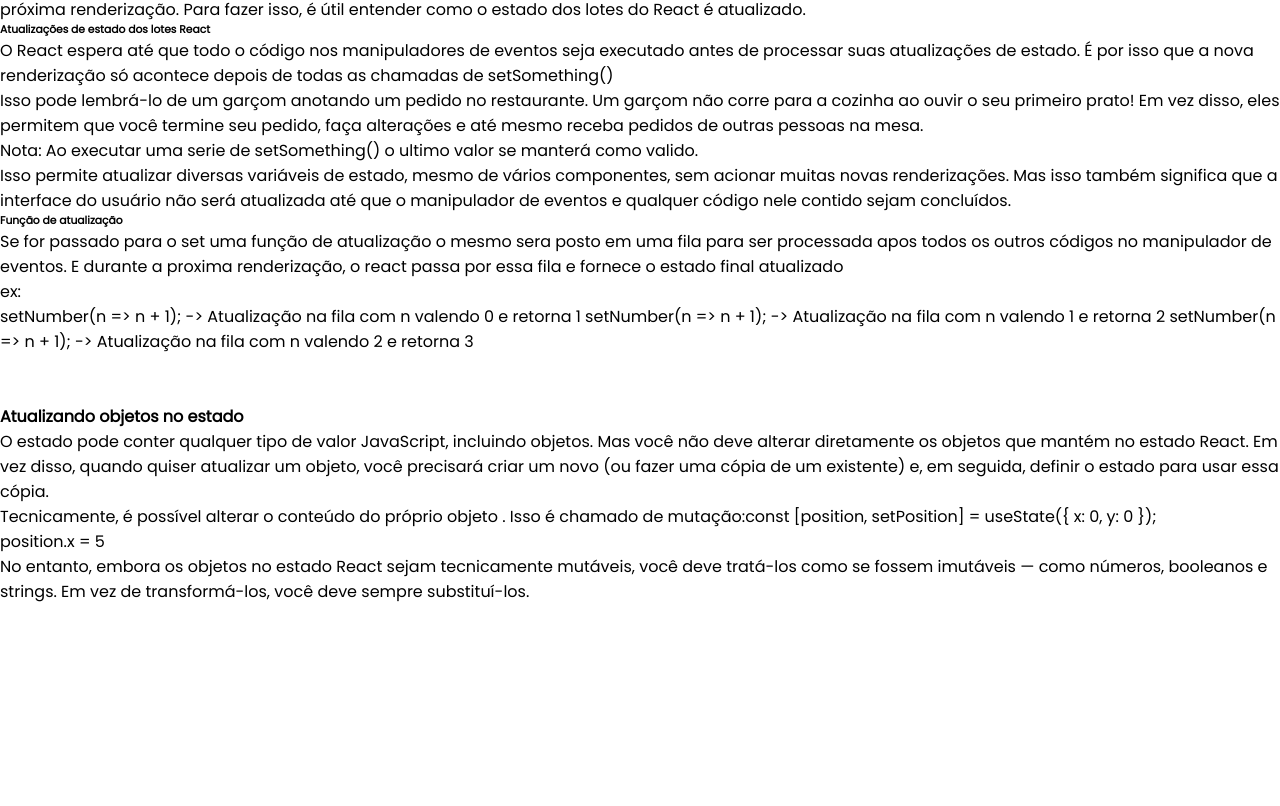
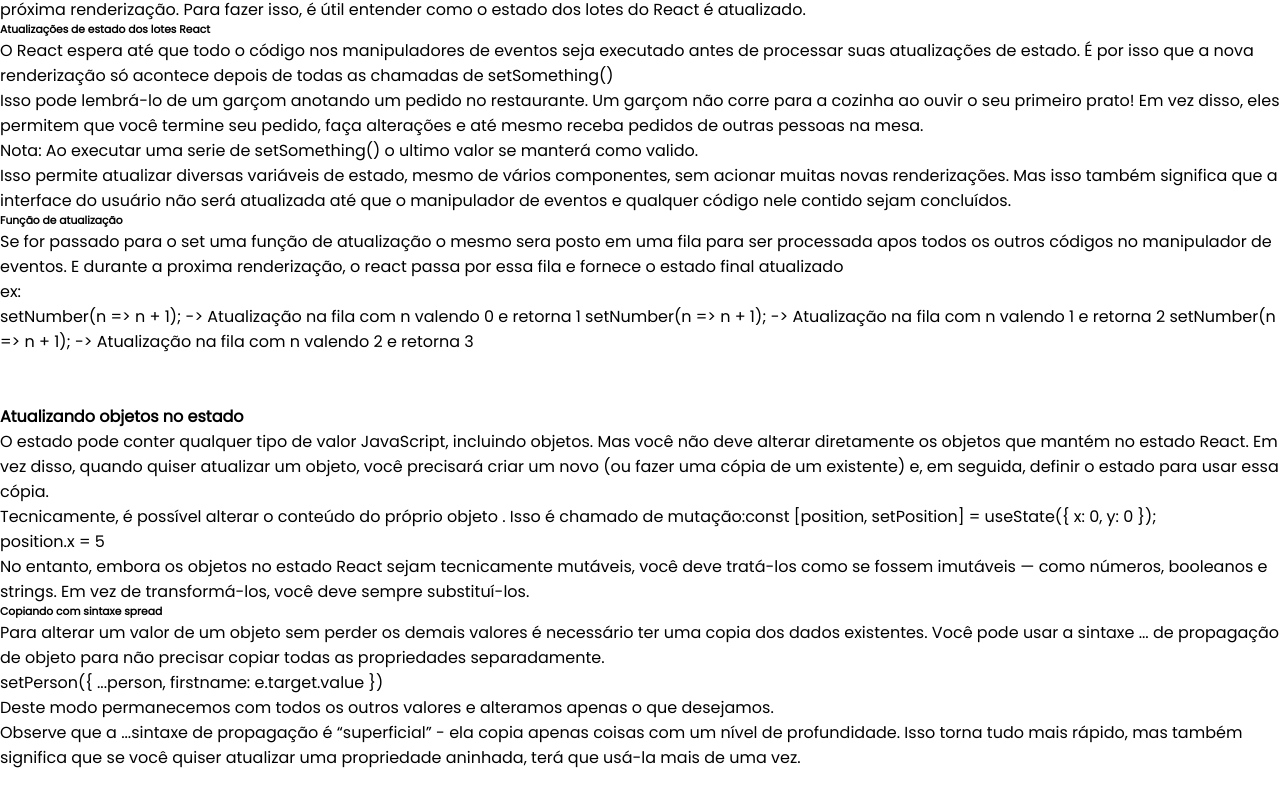
Before and after one commit to wdwf/React_Study, a React (Vite) app: page /capitulo-4 in a window 1280 px wide. Shown: the part 1618-2424 px from the top of the page. Before the commit the page ends 2272 px from the top, so only its background shows below. Built offline with nearby package versions, Linux system fonts and the light colour scheme.

Commit message:
:construction: chore: tema sobre estado de objeto em andamento

```diff
--- a/src/pages/Cap4/index.tsx
+++ b/src/pages/Cap4/index.tsx
@@ -238,6 +238,20 @@
         <br />
         No entanto, embora os objetos no estado React sejam tecnicamente mutáveis, você deve tratá-los como se fossem imutáveis ​​— como números, booleanos e strings. Em vez de transformá-los, você deve sempre substituí-los.
         </p>
+        <h6>Copiando com sintaxe spread</h6>
+        <p>
+          Para alterar um valor de um objeto sem perder os demais valores é necessário ter uma copia dos dados existentes. Você pode usar a sintaxe ... de propagação de objeto para não precisar copiar todas as propriedades separadamente.
+          <br/>
+          <code>
+            {`setPerson({
+              ...person,
+              firstname: e.target.value
+            })`}
+          </code>
+          <br />
+          Deste modo permanecemos com todos os outros valores e alteramos apenas o que desejamos.
+        </p>
+        <p>Observe que a ...sintaxe de propagação é “superficial” - ela copia apenas coisas com um nível de profundidade. Isso torna tudo mais rápido, mas também significa que se você quiser atualizar uma propriedade aninhada, terá que usá-la mais de uma vez.</p>
       </div>
     </div>
   );
```
